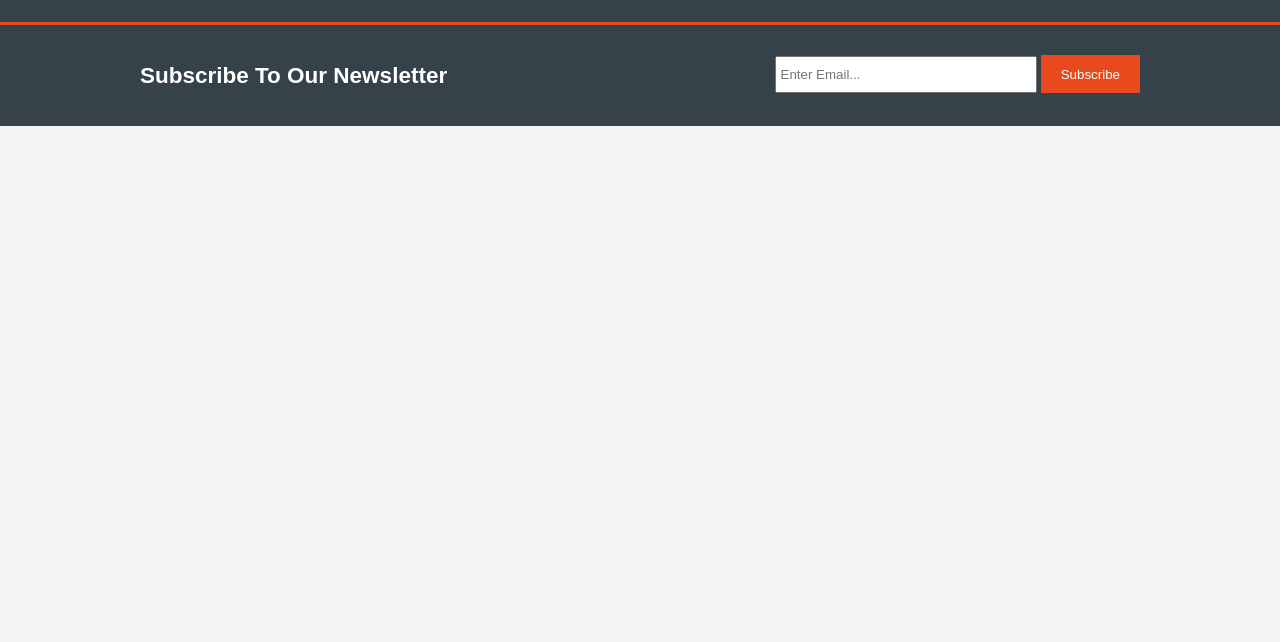
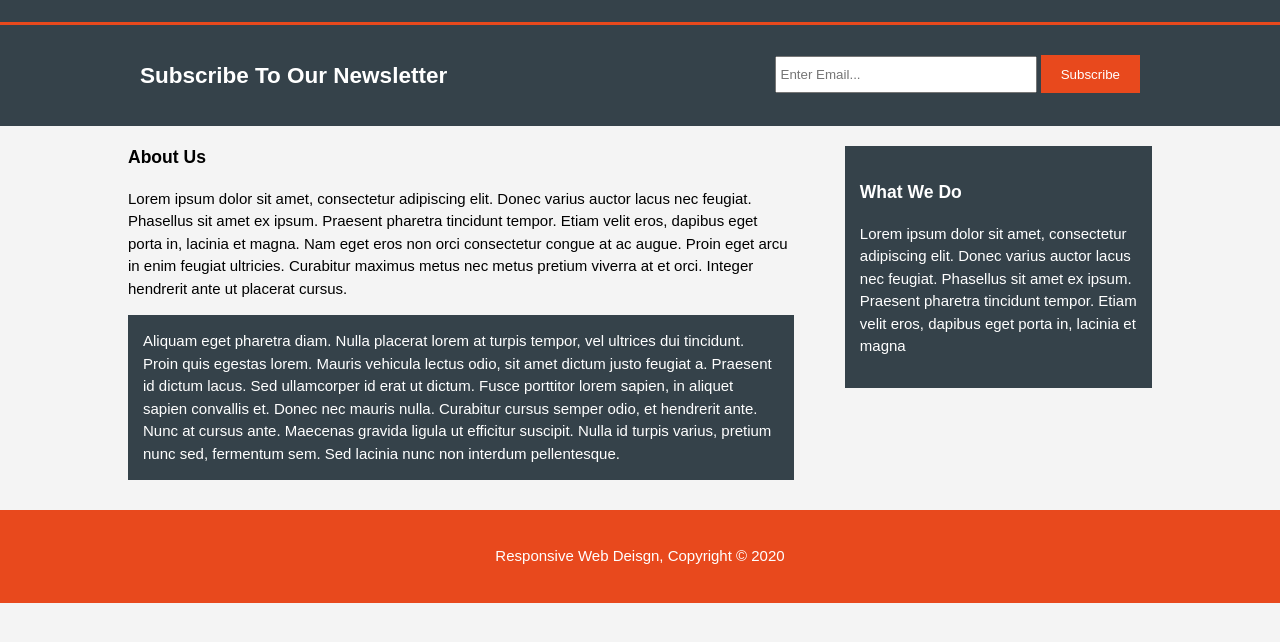
Before and after one commit to yocho1/site-statique-r-actif, a plain HTML site: page about.html in a window 1280 px wide. Shown: the part 78-720 px from the top of the page. Drawn offline with Linux system fonts and the light colour scheme.

Commit message:
add infos to about us

```diff
--- a/about.html
+++ b/about.html
@@ -34,5 +34,31 @@
     </div>
   </section>
 
+  <section id="infos">
+    <div class="container">
+      <article id="left-col">
+        <h1 class="page-title">About Us</h1>
+        <p>
+          Lorem ipsum dolor sit amet, consectetur adipiscing elit. Donec varius auctor lacus nec feugiat. Phasellus sit amet ex ipsum. Praesent pharetra tincidunt tempor. Etiam velit eros, dapibus eget porta in, lacinia et magna. Nam eget eros non orci consectetur congue at ac augue. Proin eget arcu in enim feugiat ultricies. Curabitur maximus metus nec metus pretium viverra at et orci. Integer hendrerit ante ut placerat cursus.
+        </p>
+        <p class="color">
+          Aliquam eget pharetra diam. Nulla placerat lorem at turpis tempor, vel ultrices dui tincidunt. Proin quis egestas lorem. Mauris vehicula lectus odio, sit amet dictum justo feugiat a. Praesent id dictum lacus. Sed ullamcorper id erat ut dictum. Fusce porttitor lorem sapien, in aliquet sapien convallis et. Donec nec mauris nulla. Curabitur cursus semper odio, et hendrerit ante. Nunc at cursus ante. Maecenas gravida ligula ut efficitur suscipit. Nulla id turpis varius, pretium nunc sed, fermentum sem. Sed lacinia nunc non interdum pellentesque.
+        </p>
+      </article>
+
+      <aside id="sidebar">
+        <div class="color">
+          <h3>What We Do</h3>
+          <p>Lorem ipsum dolor sit amet, consectetur adipiscing elit. Donec varius auctor lacus nec feugiat. Phasellus sit amet ex ipsum. Praesent pharetra tincidunt tempor. Etiam velit eros, dapibus eget porta in, lacinia et magna</p>
+        </div>
+      </aside>
+    </div>
+
+  <!-- footer -->
+  <footer>
+    <p>Responsive Web Deisgn, Copyright &copy; 2020</p>
+  </footer>
+  </section>
+
 </body>
 </html>
--- a/style.css
+++ b/style.css
@@ -136,6 +136,26 @@ header{
     width:90px;
   }
 
+
+  /* Sidebar */
+aside#sidebar{
+    float:right;
+    width:30%;
+    margin-top:10px;
+  }
+.color{
+    padding:15px;
+    background:#35424a;
+    color:#ffffff;
+    margin-top:10px;
+    margin-bottom:10px;
+  }
+  /* left-col */
+  article#left-col{
+    float:left;
+    width:65%;
+  }
+
   /* footer */
   footer{
     padding:20px;
```
